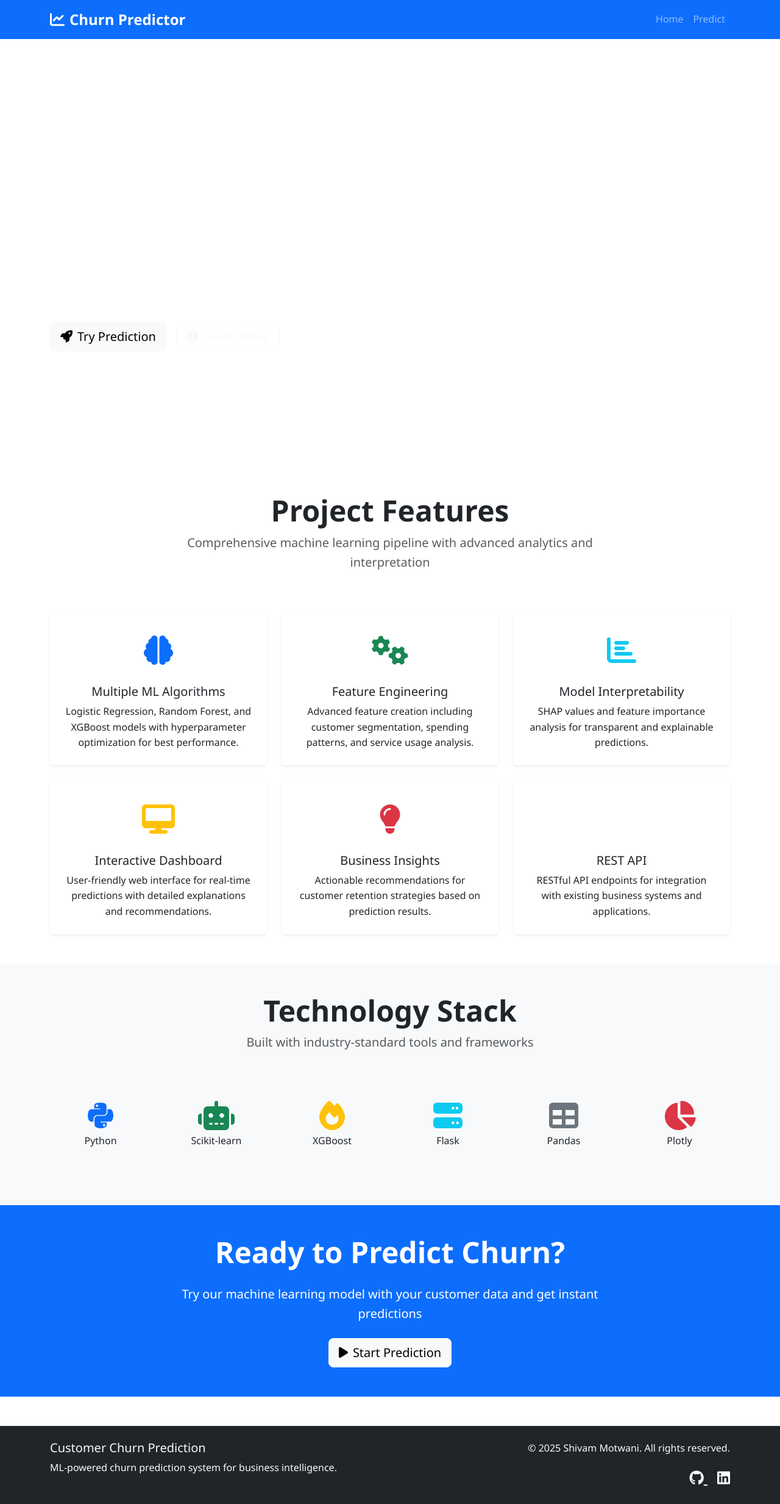
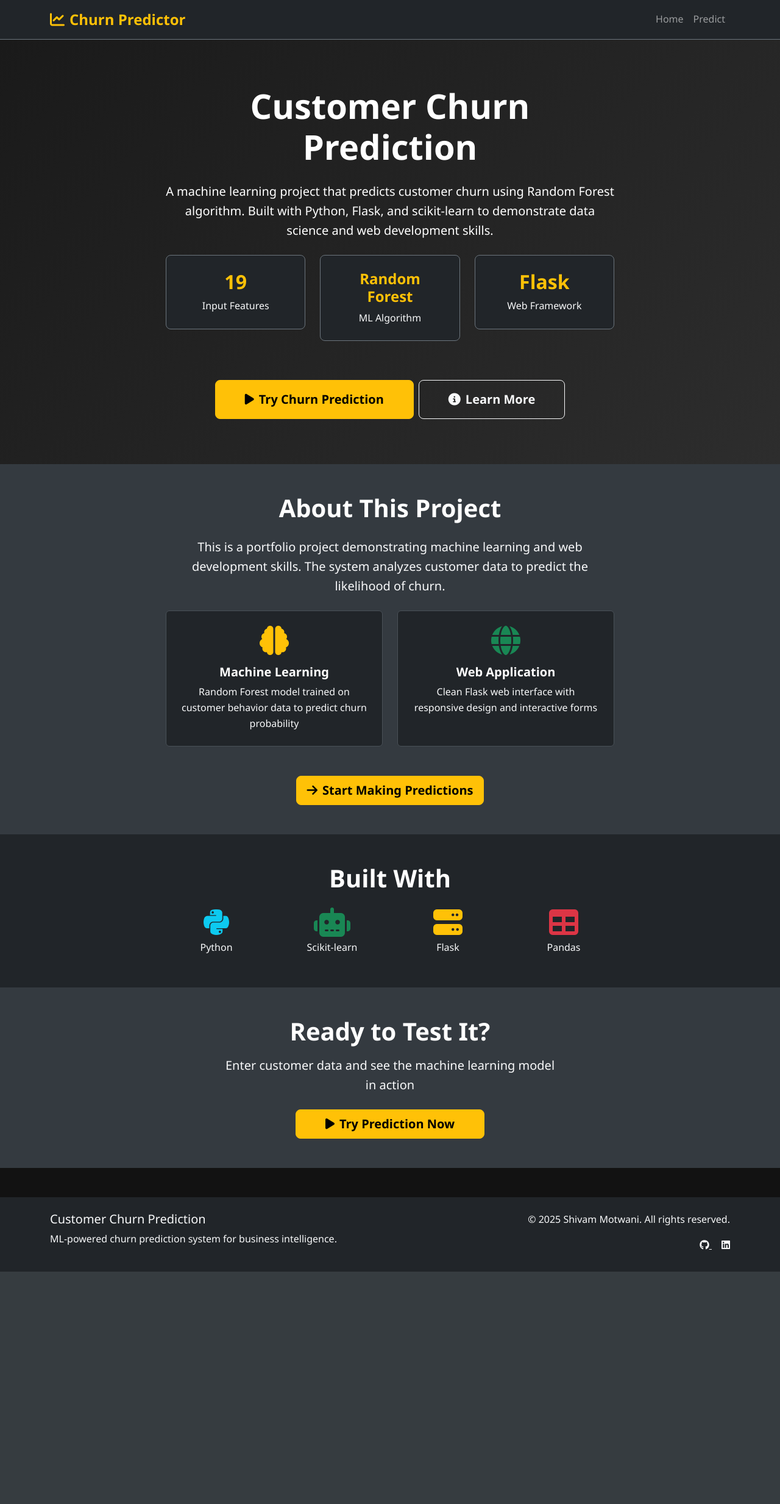
Before and after one commit to Shivam-Motwani/Churn-Prediction-Model, a Flask app: page / in a window 1280 px wide. Shown: the whole page at 61% size. After the commit the page ends 2085 px from the top, so only its background shows below. Run offline with Flask 3, Linux system fonts and the light colour scheme.

Commit message:
Implement comprehensive dark theme with yellow accents
- Updated navigation bar to dark theme with yellow brand text
- Redesigned landing page with dark backgrounds and proper contrast
- Fixed form text visibility issues with text-light classes
- Transformed result page to match dark theme throughout
- Changed all buttons to use yellow (btn-warning) for consistency
- Made probability percentage color dynamic based on risk level
- Enhanced card styling with dark backgrounds and borders
- Improved overall visual cohesion with yellow accent colors

```diff
--- a/app/static/css/style.css
+++ b/app/static/css/style.css
@@ -1,66 +1,76 @@
-/* Custom CSS for Churn Prediction App */
+/* Simple Clean CSS for Churn Prediction App */
 
 :root {
-    --primary-color: #0d6efd;
-    --secondary-color: #6c757d;
-    --success-color: #198754;
+    --primary-color: #1a1a1a;
+    --secondary-color: #2d2d2d;
+    --success-color: #28a745;
     --danger-color: #dc3545;
     --warning-color: #ffc107;
-    --info-color: #0dcaf0;
-    --light-color: #f8f9fa;
-    --dark-color: #212529;
+    --info-color: #17a2b8;
+    --light-color: #343a40;
+    --dark-color: #121212;
+    --text-light: #e9ecef;
+    --text-muted: #6c757d;
 }
 
 /* Global Styles */
 body {
     font-family: 'Segoe UI', Tahoma, Geneva, Verdana, sans-serif;
     line-height: 1.6;
+    background-color: var(--dark-color) !important;
+    color: var(--text-light) !important;
 }
 
 /* Hero Section */
 .hero-section {
-    background: linear-gradient(135deg, var(--primary-color) 0%, #4c84ff 100%);
-    min-height: 80vh;
+    background: linear-gradient(135deg, #1a1a1a 0%, #2d2d2d 100%) !important;
+    min-height: 85vh;
+    color: white !important;
+}
+
+.hero-section h1,
+.hero-section p,
+.hero-section .text-white {
+    color: white !important;
 }
 
 .min-vh-75 {
     min-height: 75vh;
 }
 
-/* Feature Cards */
+/* Stat Cards */
+.stat-card {
+    transition: transform 0.3s ease;
+    backdrop-filter: blur(10px);
+}
+
+.stat-card:hover {
+    transform: translateY(-5px);
+    box-shadow: 0 10px 25px rgba(255, 193, 7, 0.3);
+}
+
+/* Cards */
 .card {
     transition: transform 0.3s ease, box-shadow 0.3s ease;
+    background-color: var(--secondary-color) !important;
+    border-color: #495057 !important;
 }
 
 .card:hover {
     transform: translateY(-5px);
-    box-shadow: 0 10px 25px rgba(0,0,0,0.15);
+    box-shadow: 0 10px 25px rgba(255, 255, 255, 0.1);
 }
 
-.feature-icon {
-    height: 80px;
-    display: flex;
-    align-items: center;
-    justify-content: center;
+/* Dark theme sections */
+.bg-secondary {
+    background-color: #343a40 !important;
 }
 
-/* Tech Stack */
-.tech-item {
-    padding: 1rem;
-    transition: transform 0.3s ease;
-}
-
-.tech-item:hover {
-    transform: scale(1.1);
+.bg-dark {
+    background-color: #212529 !important;
 }
 
 /* Form Styles */
-.form-section {
-    background: var(--light-color);
-    border-radius: 15px;
-    box-shadow: 0 5px 15px rgba(0,0,0,0.1);
-}
-
 .form-control, .form-select {
     border-radius: 8px;
     border: 2px solid #e9ecef;
@@ -107,39 +117,29 @@
     border-radius: 0 8px 8px 0;
 }
 
-/* Animations */
-@keyframes fadeInUp {
-    from {
-        opacity: 0;
-        transform: translateY(30px);
-    }
-    to {
-        opacity: 1;
-        transform: translateY(0);
-    }
+/* Buttons */
+.btn {
+    border-radius: 8px;
+    font-weight: 600;
+    transition: all 0.3s ease;
 }
 
-.fade-in-up {
-    animation: fadeInUp 0.6s ease;
+.btn:hover {
+    transform: translateY(-2px);
 }
 
-/* Responsive Design */
-@media (max-width: 768px) {
-    .hero-section {
-        min-height: 60vh;
+.btn-warning:hover {
+    box-shadow: 0 5px 15px rgba(255, 193, 7, 0.4);
 }
 
-    .display-4 {
-        font-size: 2.5rem;
+/* Tech Icons */
+.fab, .fas {
+    transition: transform 0.3s ease;
 }
 
-    .feature-icon {
-        height: 60px;
-    }
-
-    .tech-item {
-        margin-bottom: 2rem;
-    }
+.tech-item:hover .fab,
+.tech-item:hover .fas {
+    transform: scale(1.1);
 }
 
 /* Loading Spinner */
@@ -164,16 +164,17 @@
     font-size: 1.5rem;
 }
 
-/* Footer */
-footer {
-    margin-top: auto;
+/* Responsive */
+@media (max-width: 768px) {
+    .hero-section {
+        min-height: 70vh;
     }
 
-.social-links a {
-    font-size: 1.5rem;
-    transition: color 0.3s ease;
+    .display-4 {
+        font-size: 2.5rem;
     }
 
-.social-links a:hover {
-    color: var(--primary-color) !important;
+    .stat-card {
+        margin-bottom: 1rem;
     }
+}
--- a/app/templates/base.html
+++ b/app/templates/base.html
@@ -9,9 +9,9 @@
     <link href="{{ url_for('static', filename='css/style.css') }}" rel="stylesheet">
 </head>
 <body>
-    <nav class="navbar navbar-expand-lg navbar-dark bg-primary">
+    <nav class="navbar navbar-expand-lg navbar-dark bg-dark border-bottom border-secondary">
         <div class="container">
-            <a class="navbar-brand" href="{{ url_for('index') }}">
+            <a class="navbar-brand text-warning" href="{{ url_for('index') }}">
                 <i class="fas fa-chart-line me-2"></i>Churn Predictor
             </a>
             <button class="navbar-toggler" type="button" data-bs-toggle="collapse" data-bs-target="#navbarNav">
--- a/app/templates/index.html
+++ b/app/templates/index.html
@@ -2,42 +2,114 @@
 
 {% block content %}
 <!-- Hero Section -->
-<section class="hero-section bg-gradient text-white py-5">
+<section class="hero-section text-white py-5">
     <div class="container">
         <div class="row align-items-center min-vh-75">
-            <div class="col-lg-6">
-                <h1 class="display-4 fw-bold mb-4">
+            <div class="col-lg-8 mx-auto text-center">
+                <h1 class="display-4 fw-bold mb-4 text-white">
                     Customer Churn Prediction
                 </h1>
-                <p class="lead mb-4">
-                    Advanced machine learning system to predict customer churn probability
-                    and provide actionable business insights for retention strategies.
+                <p class="lead mb-4 text-white">
+                    A machine learning project that predicts customer churn using Random Forest algorithm.
+                    Built with Python, Flask, and scikit-learn to demonstrate data science and web development skills.
                 </p>
-                <div class="d-flex gap-3">
-                    <a href="{{ url_for('predict') }}" class="btn btn-light btn-lg">
-                        <i class="fas fa-rocket me-2"></i>Try Prediction
+
+                <div class="row text-center mb-5">
+                    <div class="col-md-4 mb-3">
+                        <div class="stat-card bg-dark border border-secondary rounded-3 p-4 text-white">
+                            <div class="h2 fw-bold text-warning">19</div>
+                            <div class="text-light">Input Features</div>
+                        </div>
+                    </div>
+                    <div class="col-md-4 mb-3">
+                        <div class="stat-card bg-dark border border-secondary rounded-3 p-4 text-white">
+                            <div class="h4 fw-bold text-warning">Random Forest</div>
+                            <div class="text-light">ML Algorithm</div>
+                        </div>
+                    </div>
+                    <div class="col-md-4 mb-3">
+                        <div class="stat-card bg-dark border border-secondary rounded-3 p-4 text-white">
+                            <div class="h2 fw-bold text-warning">Flask</div>
+                            <div class="text-light">Web Framework</div>
+                        </div>
+                    </div>
+                </div>
+
+                <div class="d-grid gap-2 d-md-flex justify-content-md-center">
+                    <a href="{{ url_for('predict') }}" class="btn btn-warning btn-lg px-5 py-3">
+                        <i class="fas fa-play me-2"></i>Try Churn Prediction
                     </a>
-                    <a href="#features" class="btn btn-outline-light btn-lg">
+                    <a href="#about" class="btn btn-outline-light btn-lg px-5 py-3">
                         <i class="fas fa-info-circle me-2"></i>Learn More
                     </a>
                 </div>
             </div>
-            <div class="col-lg-6">
-                <div class="text-center">
-                    <i class="fas fa-chart-line display-1 mb-4 opacity-75"></i>
-                    <div class="row text-center">
-                        <div class="col-4">
-                            <h3 class="fw-bold">85%+</h3>
-                            <p>Accuracy</p>
+        </div>
+    </div>
+</section>
+
+<!-- About Section -->
+<section id="about" class="py-5 bg-secondary">
+    <div class="container">
+        <div class="row">
+            <div class="col-lg-8 mx-auto text-center">
+                <h2 class="display-6 fw-bold mb-4 text-white">About This Project</h2>
+                <p class="lead mb-4 text-light">
+                    This is a portfolio project demonstrating machine learning and web development skills.
+                    The system analyzes customer data to predict the likelihood of churn.
+                </p>
+
+                <div class="row g-4 mb-5">
+                    <div class="col-md-6">
+                        <div class="card h-100 bg-dark border-secondary">
+                            <div class="card-body p-4 text-center">
+                                <i class="fas fa-brain fa-3x text-warning mb-3"></i>
+                                <h5 class="fw-bold text-white">Machine Learning</h5>
+                                <p class="text-light mb-0">Random Forest model trained on customer behavior data to predict churn probability</p>
+                            </div>
                         </div>
-                        <div class="col-4">
-                            <h3 class="fw-bold">0.90+</h3>
-                            <p>ROC-AUC</p>
+                    </div>
+                    <div class="col-md-6">
+                        <div class="card h-100 bg-dark border-secondary">
+                            <div class="card-body p-4 text-center">
+                                <i class="fas fa-globe fa-3x text-success mb-3"></i>
+                                <h5 class="fw-bold text-white">Web Application</h5>
+                                <p class="text-light mb-0">Clean Flask web interface with responsive design and interactive forms</p>
+                            </div>
                         </div>
-                        <div class="col-4">
-                            <h3 class="fw-bold">3</h3>
-                            <p>ML Models</p>
-                        </div>
+                    </div>
+                </div>
+
+                <a href="{{ url_for('predict') }}" class="btn btn-warning btn-lg">
+                    <i class="fas fa-arrow-right me-2"></i>Start Making Predictions
+                </a>
+            </div>
+        </div>
+    </div>
+</section>
+
+<!-- Tech Stack -->
+<section class="py-5 bg-dark">
+    <div class="container">
+        <div class="row">
+            <div class="col-lg-8 mx-auto text-center">
+                <h2 class="display-6 fw-bold mb-4 text-white">Built With</h2>
+                <div class="row text-center g-4">
+                    <div class="col-6 col-md-3">
+                        <i class="fab fa-python fa-3x text-info mb-2"></i>
+                        <h6 class="text-light">Python</h6>
+                    </div>
+                    <div class="col-6 col-md-3">
+                        <i class="fas fa-robot fa-3x text-success mb-2"></i>
+                        <h6 class="text-light">Scikit-learn</h6>
+                    </div>
+                    <div class="col-6 col-md-3">
+                        <i class="fas fa-server fa-3x text-warning mb-2"></i>
+                        <h6 class="text-light">Flask</h6>
+                    </div>
+                    <div class="col-6 col-md-3">
+                        <i class="fas fa-table fa-3x text-danger mb-2"></i>
+                        <h6 class="text-light">Pandas</h6>
                     </div>
                 </div>
             </div>
@@ -45,176 +117,15 @@
     </div>
 </section>
 
-<!-- Features Section -->
-<section id="features" class="py-5">
+<!-- Final CTA -->
+<section class="py-5 bg-secondary">
     <div class="container">
         <div class="row">
-            <div class="col-lg-8 mx-auto text-center mb-5">
-                <h2 class="display-5 fw-bold">Project Features</h2>
-                <p class="lead text-muted">
-                    Comprehensive machine learning pipeline with advanced analytics and interpretation
-                </p>
-            </div>
-        </div>
-
-        <div class="row g-4">
-            <div class="col-md-4">
-                <div class="card h-100 border-0 shadow-sm">
-                    <div class="card-body text-center p-4">
-                        <div class="feature-icon mb-3">
-                            <i class="fas fa-brain fa-3x text-primary"></i>
-                        </div>
-                        <h5 class="card-title">Multiple ML Algorithms</h5>
-                        <p class="card-text">
-                            Logistic Regression, Random Forest, and XGBoost models
-                            with hyperparameter optimization for best performance.
-                        </p>
-                    </div>
-                </div>
-            </div>
-
-            <div class="col-md-4">
-                <div class="card h-100 border-0 shadow-sm">
-                    <div class="card-body text-center p-4">
-                        <div class="feature-icon mb-3">
-                            <i class="fas fa-cogs fa-3x text-success"></i>
-                        </div>
-                        <h5 class="card-title">Feature Engineering</h5>
-                        <p class="card-text">
-                            Advanced feature creation including customer segmentation,
-                            spending patterns, and service usage analysis.
-                        </p>
-                    </div>
-                </div>
-            </div>
-
-            <div class="col-md-4">
-                <div class="card h-100 border-0 shadow-sm">
-                    <div class="card-body text-center p-4">
-                        <div class="feature-icon mb-3">
-                            <i class="fas fa-chart-bar fa-3x text-info"></i>
-                        </div>
-                        <h5 class="card-title">Model Interpretability</h5>
-                        <p class="card-text">
-                            SHAP values and feature importance analysis for
-                            transparent and explainable predictions.
-                        </p>
-                    </div>
-                </div>
-            </div>
-
-            <div class="col-md-4">
-                <div class="card h-100 border-0 shadow-sm">
-                    <div class="card-body text-center p-4">
-                        <div class="feature-icon mb-3">
-                            <i class="fas fa-desktop fa-3x text-warning"></i>
-                        </div>
-                        <h5 class="card-title">Interactive Dashboard</h5>
-                        <p class="card-text">
-                            User-friendly web interface for real-time predictions
-                            with detailed explanations and recommendations.
-                        </p>
-                    </div>
-                </div>
-            </div>
-
-            <div class="col-md-4">
-                <div class="card h-100 border-0 shadow-sm">
-                    <div class="card-body text-center p-4">
-                        <div class="feature-icon mb-3">
-                            <i class="fas fa-lightbulb fa-3x text-danger"></i>
-                        </div>
-                        <h5 class="card-title">Business Insights</h5>
-                        <p class="card-text">
-                            Actionable recommendations for customer retention
-                            strategies based on prediction results.
-                        </p>
-                    </div>
-                </div>
-            </div>
-
-            <div class="col-md-4">
-                <div class="card h-100 border-0 shadow-sm">
-                    <div class="card-body text-center p-4">
-                        <div class="feature-icon mb-3">
-                            <i class="fas fa-api fa-3x text-secondary"></i>
-                        </div>
-                        <h5 class="card-title">REST API</h5>
-                        <p class="card-text">
-                            RESTful API endpoints for integration with
-                            existing business systems and applications.
-                        </p>
-                    </div>
-                </div>
-            </div>
-        </div>
-    </div>
-</section>
-
-<!-- Tech Stack Section -->
-<section class="py-5 bg-light">
-    <div class="container">
-        <div class="row">
-            <div class="col-lg-8 mx-auto text-center mb-5">
-                <h2 class="display-5 fw-bold">Technology Stack</h2>
-                <p class="lead text-muted">
-                    Built with industry-standard tools and frameworks
-                </p>
-            </div>
-        </div>
-
-        <div class="row text-center">
-            <div class="col-md-2 col-sm-4 col-6 mb-4">
-                <div class="tech-item">
-                    <i class="fab fa-python fa-3x text-primary mb-2"></i>
-                    <h6>Python</h6>
-                </div>
-            </div>
-            <div class="col-md-2 col-sm-4 col-6 mb-4">
-                <div class="tech-item">
-                    <i class="fas fa-robot fa-3x text-success mb-2"></i>
-                    <h6>Scikit-learn</h6>
-                </div>
-            </div>
-            <div class="col-md-2 col-sm-4 col-6 mb-4">
-                <div class="tech-item">
-                    <i class="fas fa-fire fa-3x text-warning mb-2"></i>
-                    <h6>XGBoost</h6>
-                </div>
-            </div>
-            <div class="col-md-2 col-sm-4 col-6 mb-4">
-                <div class="tech-item">
-                    <i class="fas fa-server fa-3x text-info mb-2"></i>
-                    <h6>Flask</h6>
-                </div>
-            </div>
-            <div class="col-md-2 col-sm-4 col-6 mb-4">
-                <div class="tech-item">
-                    <i class="fas fa-table fa-3x text-secondary mb-2"></i>
-                    <h6>Pandas</h6>
-                </div>
-            </div>
-            <div class="col-md-2 col-sm-4 col-6 mb-4">
-                <div class="tech-item">
-                    <i class="fas fa-chart-pie fa-3x text-danger mb-2"></i>
-                    <h6>Plotly</h6>
-                </div>
-            </div>
-        </div>
-    </div>
-</section>
-
-<!-- Call to Action -->
-<section class="py-5 bg-primary text-white">
-    <div class="container">
-        <div class="row">
-            <div class="col-lg-8 mx-auto text-center">
-                <h2 class="display-5 fw-bold mb-4">Ready to Predict Churn?</h2>
-                <p class="lead mb-4">
-                    Try our machine learning model with your customer data and get instant predictions
-                </p>
-                <a href="{{ url_for('predict') }}" class="btn btn-light btn-lg">
-                    <i class="fas fa-play me-2"></i>Start Prediction
+            <div class="col-lg-6 mx-auto text-center">
+                <h2 class="h1 fw-bold mb-3 text-white">Ready to Test It?</h2>
+                <p class="lead mb-4 text-light">Enter customer data and see the machine learning model in action</p>
+                <a href="{{ url_for('predict') }}" class="btn btn-warning btn-lg px-5">
+                    <i class="fas fa-play me-2"></i>Try Prediction Now
                 </a>
             </div>
         </div>
```
Also changed, not shown: app/templates/predict.html (+5 -5 lines), app/templates/result.html (+59 -55 lines). Lines whose indentation alone changed are shown as unchanged.
